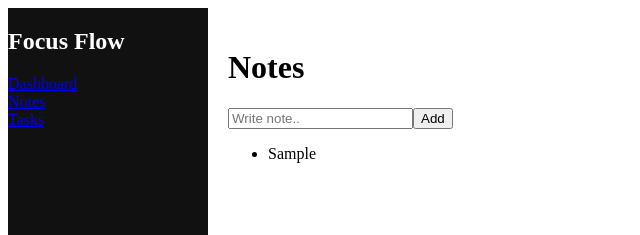
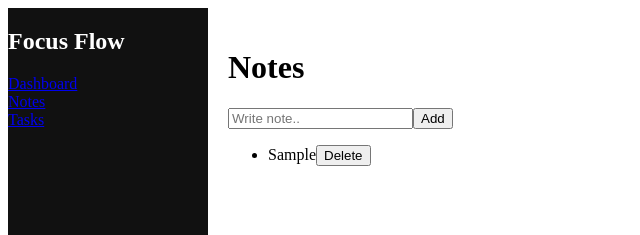
Before and after one commit to shubhamyadav-29/focusflow-ai, a React (Vite) app: page /notes in a window 1280 px wide. Both pictures are taken after typing "Sample" into the empty fields and a click on the button "Add". Shown: the top 235 px of the page, without its empty margins (0-640 px from the left). Built offline with nearby package versions, Linux system fonts and the light colour scheme.

Commit message:
Day-4: useEffect localStorage and delete feature

```diff
--- a/src/pages/Notes.jsx
+++ b/src/pages/Notes.jsx
@@ -1,12 +1,31 @@
-import  { useState } from 'react'
+import  { useEffect, useState } from 'react'
 
 export default function Notes() {
     const [note,setNote]=useState("")
     const [notesList,setNoteList]=useState([])
 
+
+    useEffect(()=>{
+        const savedNotes = JSON.parse(localStorage.getItem("notes"))
+
+        if(savedNotes){
+            setNoteList(savedNotes)
+        }
+
+    },[])
+
+    useEffect(()=>{
+        localStorage.setItem("notes",JSON.stringify(notesList))
+    },[notesList])
+
     const handleAddNote = () =>{
+        if(note.trim()==="")return
         setNoteList([...notesList,note])
         setNote("")
+    }
+    const handleDeleteNote = (index) =>{
+        const updated = notesList.filter((_, i) => i !== index)
+        setNoteList(updated)
     }
     return (<div>
        <h1>Notes</h1>
@@ -17,7 +36,9 @@ export default function Notes() {
 
        <ul>
         {notesList.map((n,index) => (
-            <li key={index}>{n}</li>
+            <li key={index}>{n}
+            <button onClick={() => handleDeleteNote(index)}>Delete</button>
+            </li>
         ))}
        </ul>
 
```
